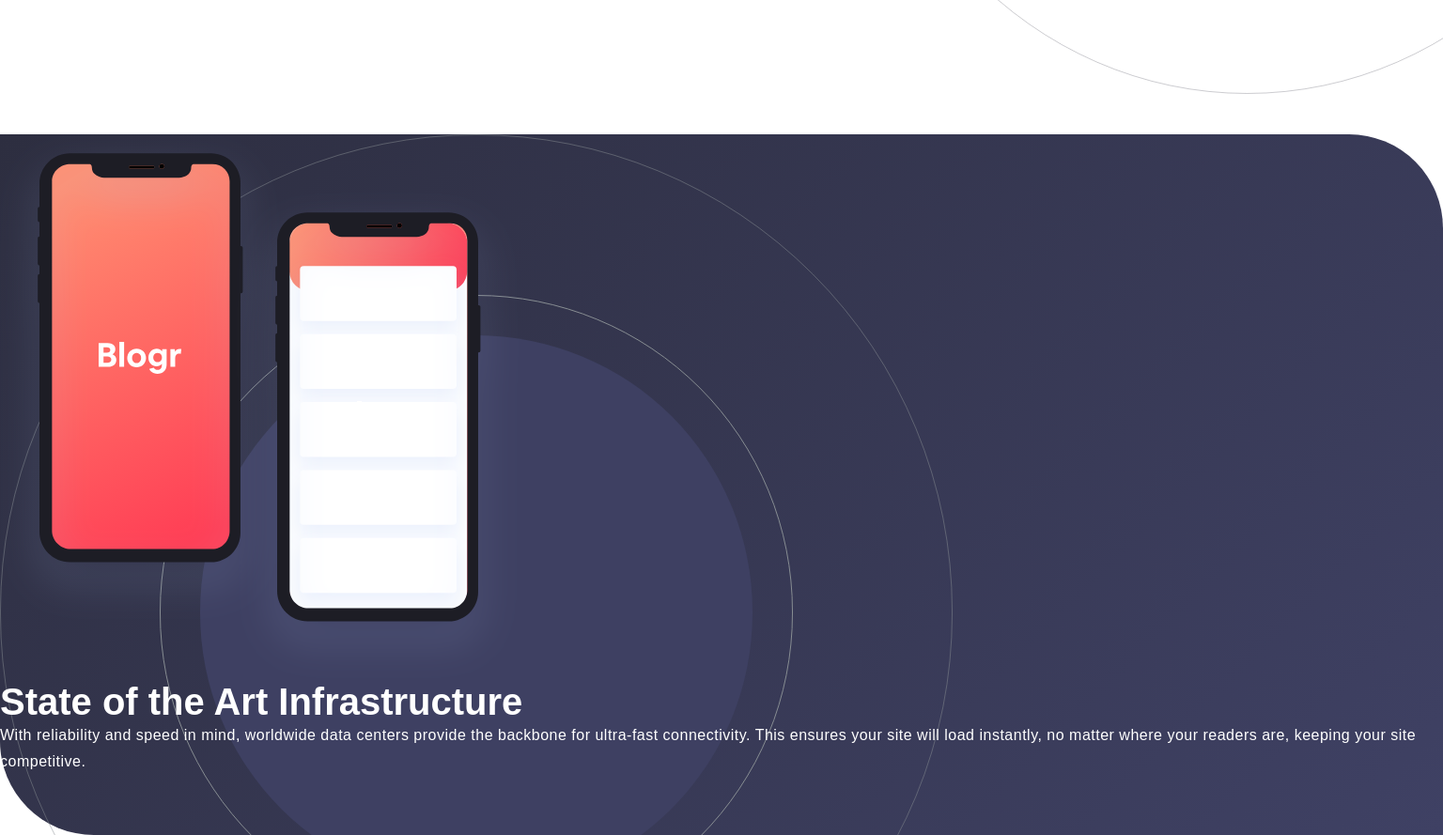
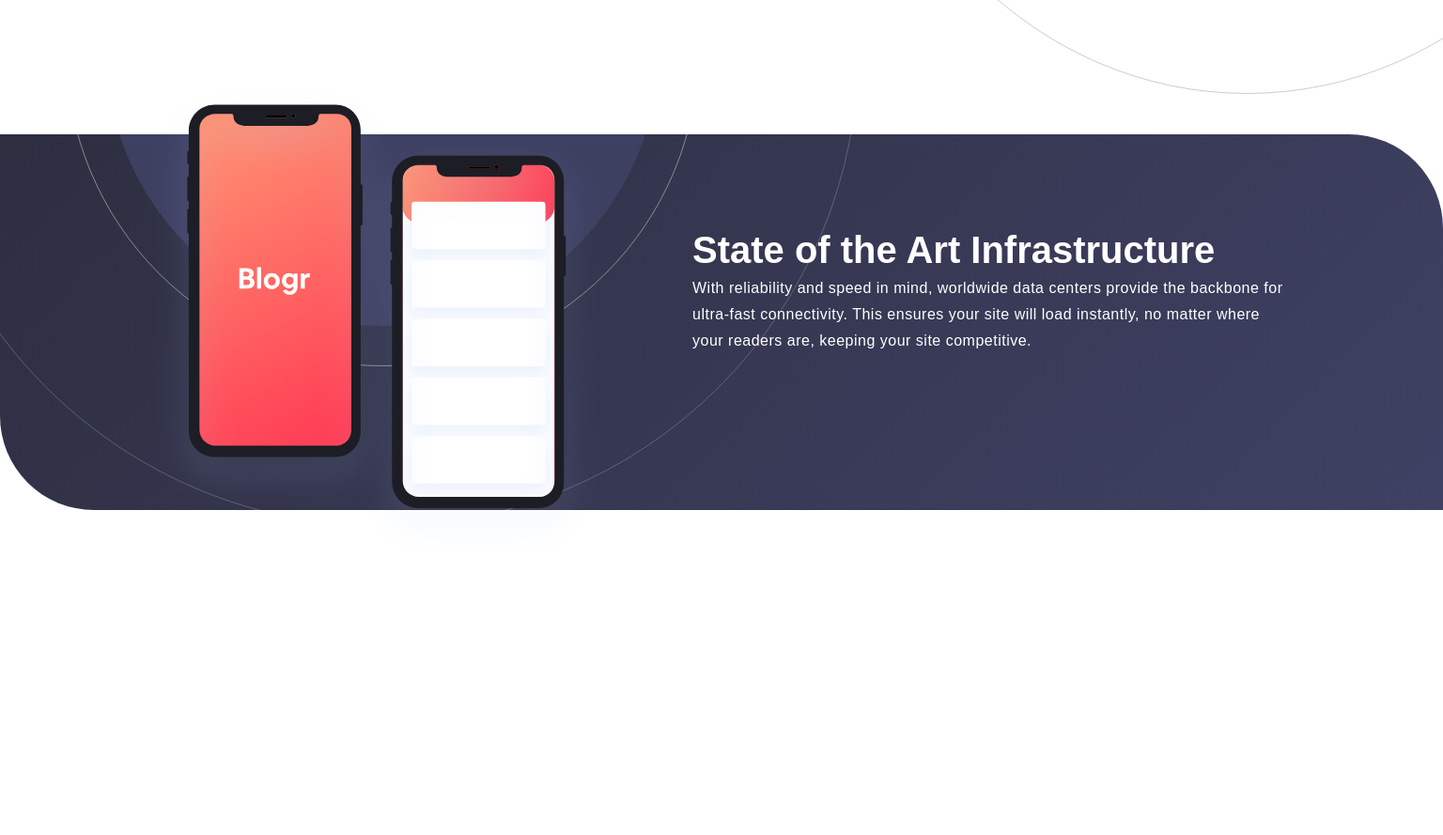
Before and after one commit to Idiru/Blogr-landing-page, a plain HTML site: page index.html in a window 1536 px wide. Shown: the part 1489-2378 px from the top of the page at 94% size. After the commit the page ends 2082 px from the top, so only its background shows below. Drawn offline with Linux system fonts and the light colour scheme; a web font is replaced by a local one.

Commit message:
Section 2 - Desktop done

```diff
--- a/style.css
+++ b/style.css
@@ -344,16 +344,16 @@ text-align: center;
 
 /* || Section 2 */
 
+/* || Section 2 - Global */
+
 .container-section-2 {
     display: flex;
-    flex-direction: row;
 }
 
 .container-section-2-background {
     display: flex;
     background: linear-gradient(135deg, #2D2E40 0%, #3F4164 100%);
     border-radius: 0px 100px;
-
 }
 
 .container-section-2-background-image {
@@ -361,7 +361,6 @@ text-align: center;
     background-repeat: no-repeat;
 
 }
-
 
 .container-section-2-text h2 {
     color: #FFFFFF;
@@ -371,13 +370,56 @@ text-align: center;
     color: #FFFFFF;
 }
 
+/* || Section 2 - Desktop */
+
+@media screen and (min-width: 1414px) {
+
+    .container-section-2 {
+        height: 400px;
+        flex-flow: row;
+    }
+
+     .container-section-2-background {
+        flex-flow: row;
+    }
+
+    .container-section-2-background-image {
+        display: flex;
+        flex-flow: row;
+        gap: 100px;
+        align-items: center;
+        background-position-y: -600px;
+        background-position-x: -100px;
+
+    }
+
+    .container-section-2-background img {
+        width: 472px;
+        height: 499px;
+        padding-left: 165px;
+
+    }
+
+    .container-section-2-text {
+        padding-right: 165px;
+        display: flex;
+        flex-flow: column;
+        justify-content: center;
+
+    }
+
+    .container-section-2-text h2 {
+            padding-bottom: 5px;
+
+        }
+}
 
 /* || Break point */
 
 @media screen and (max-width: 1414px) {
 
-    /* || Break point - Global */
     /* || Break point - header */
+
     .nav-menu {
         display: none;
     }
@@ -419,6 +461,7 @@ text-align: center;
 
 
     /* || Break point - section 1 */
+
     .container-section-1 {
         height: 1500px;
         padding: 0 24px 0 24px;
@@ -500,14 +543,9 @@ text-align: center;
 
     /* || Break point - Section 2 */
     .container-section-2 {
-        display: flex;
         text-align: center;
-        overflow: visible;
         height: 625px;
-
-
     }
-
 
      .container-section-2-background-image {
          background-position: center;
@@ -525,12 +563,13 @@ text-align: center;
         height: 347px;
         position: relative;
         bottom: 25%;
+        padding: 0 25px 0 25px;
     }
 
      .container-section-2-text {
-     padding-bottom: 110px;
          position: relative;
          bottom: 20%;
+         padding: 0 25px 110px 25px;
 
      }
 
```
Lines whose indentation alone changed are shown as unchanged.
